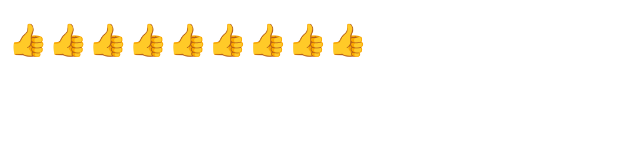
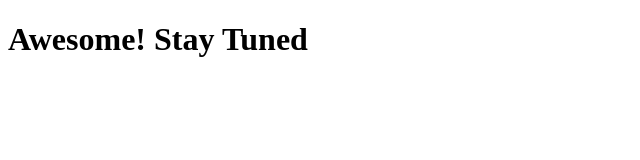
Before and after one commit to adnan112-coder/NewsLetter, a website: page success.html in a window 1280 px wide. Shown: the whole page, without its empty margins (0-640 px from the left). Drawn offline with Linux system fonts and the light colour scheme.

Commit message:
changed success page

```diff
--- a/success.html
+++ b/success.html
@@ -7,6 +7,6 @@
     <title>Success</title>
 </head>
 <body>
-    <h1>👍👍👍👍👍👍👍👍👍</h1>
+    <h1>Awesome! Stay Tuned</h1>
 </body>
 </html>
```
